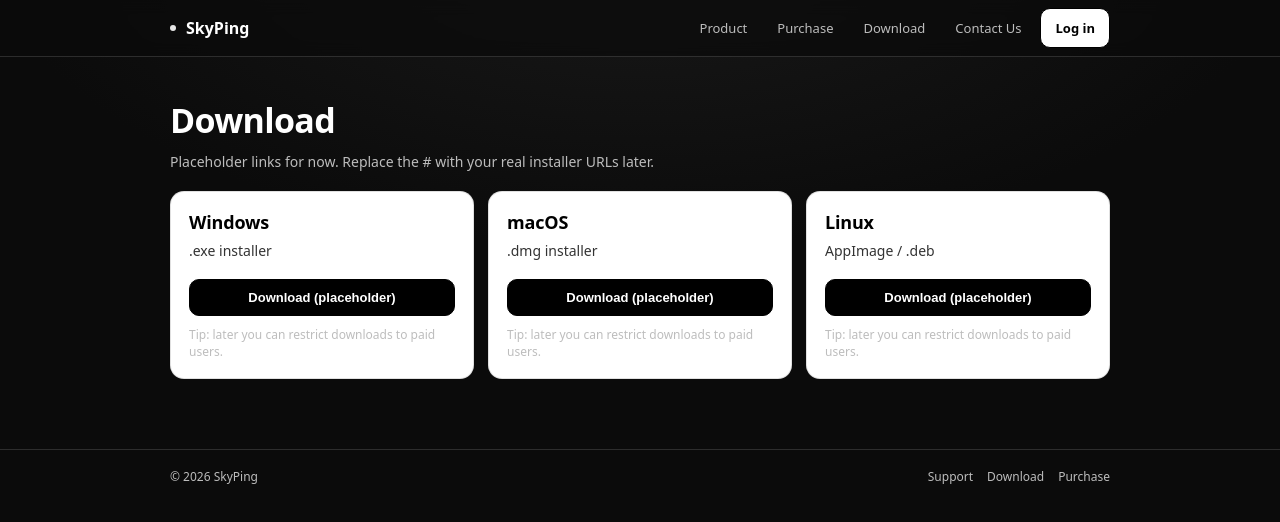
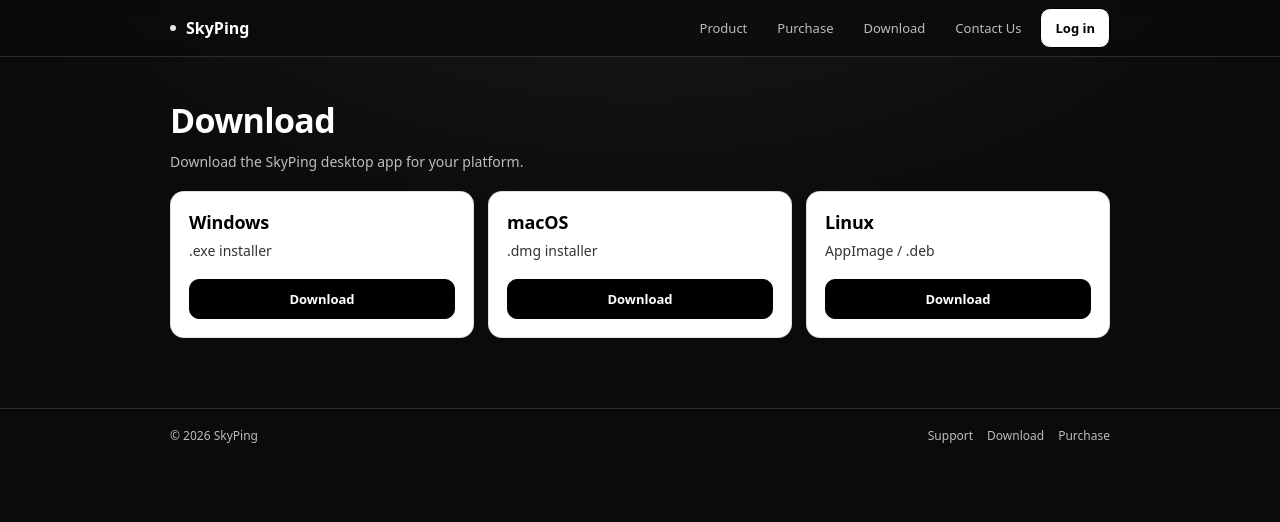
Before and after one commit to ShermR6/my-product-site, a Next.js app: page /download in a window 1280 px wide. Shown: the top 522 px of the page. Built offline with nearby package versions, Linux system fonts and the light colour scheme; no server answers.

Commit message:
Update page.tsx

```diff
--- a/app/download/page.tsx
+++ b/app/download/page.tsx
@@ -1,36 +1,44 @@
-// app/download/page.tsx
 export default function DownloadPage() {
   return (
     <>
       <h1>Download</h1>
-      <p>Placeholder links for now. Replace the # with your real installer URLs later.</p>
+      <p>Download the SkyPing desktop app for your platform.</p>
 
       <div className="grid-3" style={{ marginTop: 18 }}>
         <div className="panel-white">
           <h2 style={{ marginBottom: 6 }}>Windows</h2>
           <p style={{ marginTop: 0, color: "#333" }}>.exe installer</p>
-          <button className="btn btn-solid" style={{ width: "100%" }}>
-            Download (placeholder)
-          </button>
-          <div className="note">Tip: later you can restrict downloads to paid users.</div>
+          <a
+            className="btn btn-solid"
+            style={{ width: "100%", display: "block", textAlign: "center" }}
+            href={process.env.NEXT_PUBLIC_DOWNLOAD_URL_WINDOWS ?? "#"}
+          >
+            Download
+          </a>
         </div>
 
         <div className="panel-white">
           <h2 style={{ marginBottom: 6 }}>macOS</h2>
           <p style={{ marginTop: 0, color: "#333" }}>.dmg installer</p>
-          <button className="btn btn-solid" style={{ width: "100%" }}>
-            Download (placeholder)
-          </button>
-          <div className="note">Tip: later you can restrict downloads to paid users.</div>
+          <a
+            className="btn btn-solid"
+            style={{ width: "100%", display: "block", textAlign: "center" }}
+            href={process.env.NEXT_PUBLIC_DOWNLOAD_URL_MAC ?? "#"}
+          >
+            Download
+          </a>
         </div>
 
         <div className="panel-white">
           <h2 style={{ marginBottom: 6 }}>Linux</h2>
           <p style={{ marginTop: 0, color: "#333" }}>AppImage / .deb</p>
-          <button className="btn btn-solid" style={{ width: "100%" }}>
-            Download (placeholder)
-          </button>
-          <div className="note">Tip: later you can restrict downloads to paid users.</div>
+          <a
+            className="btn btn-solid"
+            style={{ width: "100%", display: "block", textAlign: "center" }}
+            href={process.env.NEXT_PUBLIC_DOWNLOAD_URL_LINUX ?? "#"}
+          >
+            Download
+          </a>
         </div>
       </div>
     </>
```
